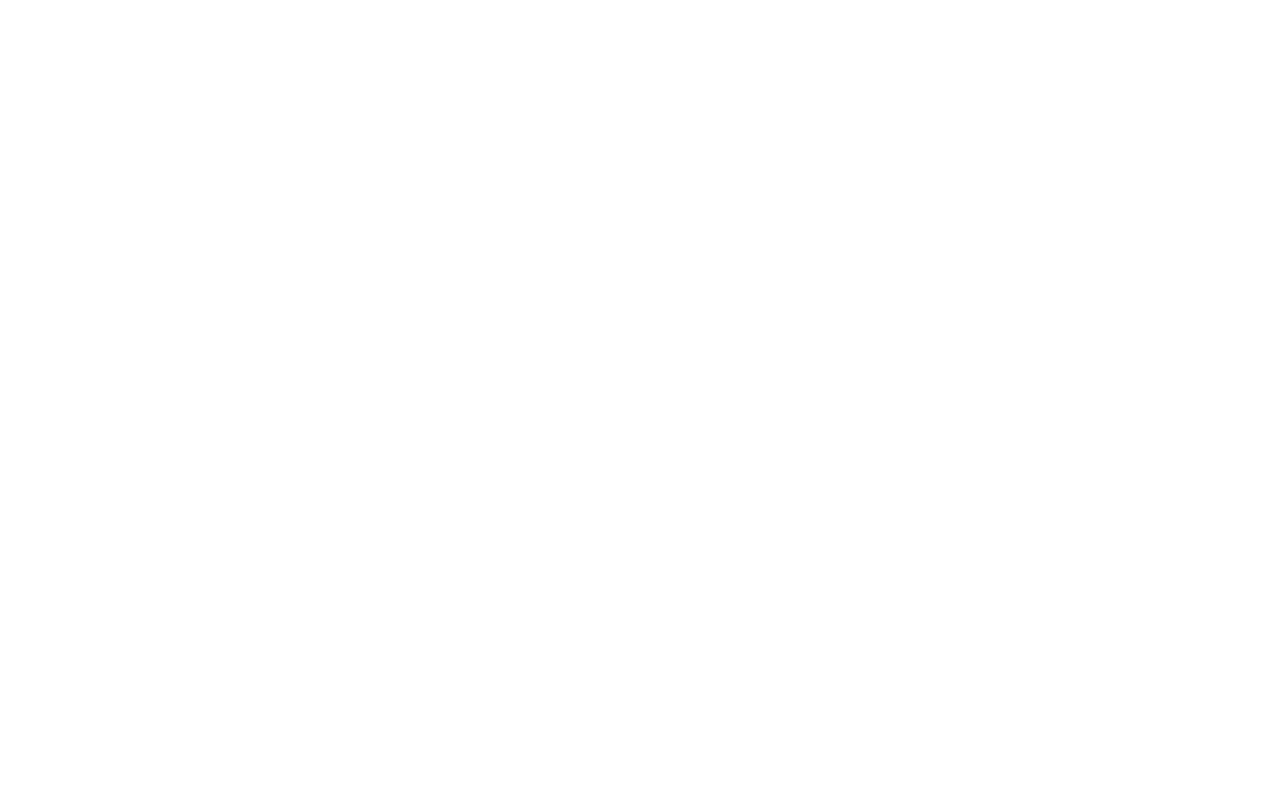
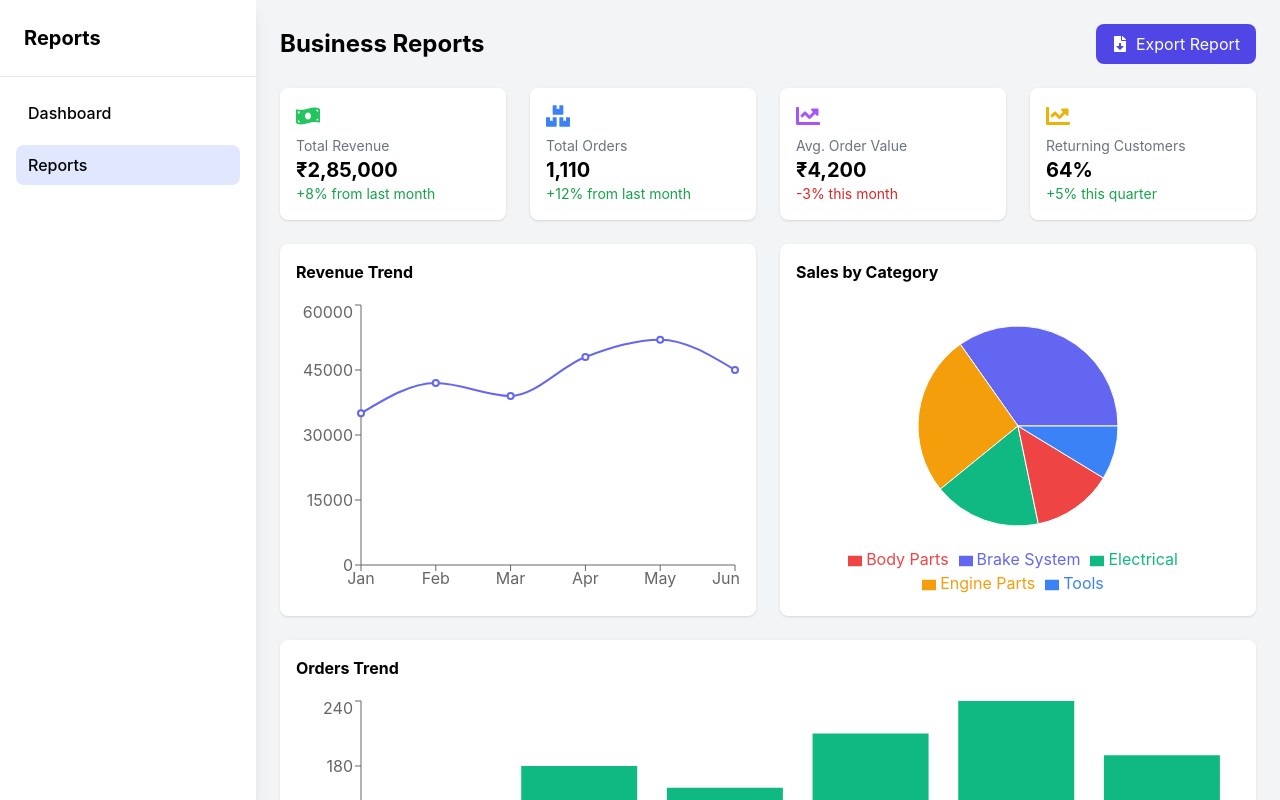
Before and after one commit to Srikumarsahoo/EzzyManagement, a React (Create React App) app in the folder ass-frontend/: page /reports in a window 1280 px wide. Before the commit this address had no page. Built offline with nearby package versions, Linux system fonts and the light colour scheme.

Commit message:
Changed the issue with login and added the path to the app.js and added report navigation to the dashboard with react-dom header

```diff
--- a/ass-frontend/src/App.js
+++ b/ass-frontend/src/App.js
@@ -1,21 +1,26 @@
 import React from "react";
 import { BrowserRouter as Router, Routes, Route } from "react-router-dom";
 import Login from "./components/Login";
-import Signup from "./components/signup";
+import Signup from "./components/signup";   // check capitalization!
 import Inventory from "./components/InventoryList";
 import Dashboard from "./pages/Dashboard";
-import { SpeedInsights } from "@vercel/speed-insights/react"
+import Reports from "./pages/Reports";
+import { SpeedInsights } from "@vercel/speed-insights/react";
 
 function App() {
   return (
     <Router>
+      <SpeedInsights />
       <Routes>
         <Route path="/" element={<Login />} />
+        <Route path="/login" element={<Login />} />
         <Route path="/signup" element={<Signup />} />
         <Route path="/inventory" element={<Inventory />} />
         <Route path="/dashboard" element={<Dashboard />} />
+        <Route path="/reports" element={<Reports />} />
       </Routes>
     </Router>
   );
 }
+
 export default App;
--- a/ass-frontend/src/pages/Dashboard.js
+++ b/ass-frontend/src/pages/Dashboard.js
@@ -5,6 +5,7 @@
   PieChart, Pie, Cell, Legend
 } from "recharts";
 import { FaBell, FaSun, FaPlus } from "react-icons/fa";
+import { Link } from "react-router-dom";
 
 // Sample data for charts
 const performanceData = [
@@ -35,11 +36,11 @@
           <p className="text-sm text-gray-500">Garage Tools & Parts</p>
         </div>
         <nav className="flex-1 p-4 space-y-3">
-          <a href="#" className="block py-2 px-3 rounded-lg hover:bg-indigo-100 font-medium">Dashboard</a>
-          <a href="#" className="block py-2 px-3 rounded-lg hover:bg-indigo-100 font-medium">Inventory</a>
-          <a href="#" className="block py-2 px-3 rounded-lg hover:bg-indigo-100 font-medium">Suppliers</a>
-          <a href="#" className="block py-2 px-3 rounded-lg hover:bg-indigo-100 font-medium">Reports</a>
-          <a href="#" className="block py-2 px-3 rounded-lg hover:bg-indigo-100 font-medium">Users</a>
+          <a href="/Dashboard" className="block py-2 px-3 rounded-lg hover:bg-indigo-100 font-medium">Dashboard</a>
+          <a href="/Inventory" className="block py-2 px-3 rounded-lg hover:bg-indigo-100 font-medium">Inventory</a>
+          <a href="/Suppliers" className="block py-2 px-3 rounded-lg hover:bg-indigo-100 font-medium">Suppliers</a>
+          <a href="/Reports" className="block py-2 px-3 rounded-lg hover:bg-indigo-100 font-medium">Reports</a>
+          <a href="/Users" className="block py-2 px-3 rounded-lg hover:bg-indigo-100 font-medium">Users</a>
         </nav>
         <div className="p-4 border-t">
           <p className="text-gray-600 font-medium">Quick Actions</p>
--- /dev/null
+++ b/ass-frontend/src/pages/Reports.js
@@ -0,0 +1,133 @@
+// src/pages/Reports.js
+import React from "react";
+import {
+  LineChart, Line, XAxis, YAxis, Tooltip, ResponsiveContainer,
+  PieChart, Pie, Cell, Legend, BarChart, Bar
+} from "recharts";
+import { FaFileDownload, FaChartLine, FaMoneyBillWave, FaBoxes } from "react-icons/fa";
+
+// Mock Data
+const revenueData = [
+  { month: "Jan", revenue: 35000 },
+  { month: "Feb", revenue: 42000 },
+  { month: "Mar", revenue: 39000 },
+  { month: "Apr", revenue: 48000 },
+  { month: "May", revenue: 52000 },
+  { month: "Jun", revenue: 45000 },
+];
+
+const categorySales = [
+  { name: "Brake System", value: 40000 },
+  { name: "Engine Parts", value: 30000 },
+  { name: "Electrical", value: 20000 },
+  { name: "Body Parts", value: 15000 },
+  { name: "Tools", value: 10000 },
+];
+const COLORS = ["#6366F1", "#F59E0B", "#10B981", "#EF4444", "#3B82F6"];
+
+const orderTrends = [
+  { month: "Jan", orders: 120 },
+  { month: "Feb", orders: 180 },
+  { month: "Mar", orders: 160 },
+  { month: "Apr", orders: 210 },
+  { month: "May", orders: 240 },
+  { month: "Jun", orders: 190 },
+];
+
+export default function Reports() {
+  return (
+    <div className="flex h-screen bg-gray-100">
+      {/* Sidebar placeholder (reuse your Dashboard sidebar component if modularized) */}
+      <aside className="w-64 bg-white shadow-lg flex flex-col">
+        <div className="p-6 font-bold text-xl border-b">Reports</div>
+        <nav className="flex-1 p-4 space-y-3">
+          <a href="/dashboard" className="block py-2 px-3 rounded-lg hover:bg-indigo-100 font-medium">Dashboard</a>
+          <a href="/reports" className="block py-2 px-3 rounded-lg bg-indigo-100 font-medium">Reports</a>
+        </nav>
+      </aside>
+
+      {/* Main Content */}
+      <main className="flex-1 p-6 overflow-y-auto">
+        {/* Header */}
+        <div className="flex justify-between items-center mb-6">
+          <h1 className="text-2xl font-bold">Business Reports</h1>
+          <button className="px-4 py-2 bg-indigo-600 text-white rounded-lg flex items-center">
+            <FaFileDownload className="mr-2" /> Export Report
+          </button>
+        </div>
+
+        {/* KPI Cards */}
+        <div className="grid grid-cols-4 gap-6 mb-6">
+          <div className="bg-white p-4 rounded-lg shadow flex flex-col">
+            <FaMoneyBillWave className="text-green-500 text-2xl mb-2" />
+            <p className="text-sm text-gray-500">Total Revenue</p>
+            <h2 className="text-xl font-bold">₹2,85,000</h2>
+            <p className="text-green-600 text-sm">+8% from last month</p>
+          </div>
+          <div className="bg-white p-4 rounded-lg shadow flex flex-col">
+            <FaBoxes className="text-blue-500 text-2xl mb-2" />
+            <p className="text-sm text-gray-500">Total Orders</p>
+            <h2 className="text-xl font-bold">1,110</h2>
+            <p className="text-green-600 text-sm">+12% from last month</p>
+          </div>
+          <div className="bg-white p-4 rounded-lg shadow flex flex-col">
+            <FaChartLine className="text-purple-500 text-2xl mb-2" />
+            <p className="text-sm text-gray-500">Avg. Order Value</p>
+            <h2 className="text-xl font-bold">₹4,200</h2>
+            <p className="text-red-600 text-sm">-3% this month</p>
+          </div>
+          <div className="bg-white p-4 rounded-lg shadow flex flex-col">
+            <FaChartLine className="text-yellow-500 text-2xl mb-2" />
+            <p className="text-sm text-gray-500">Returning Customers</p>
+            <h2 className="text-xl font-bold">64%</h2>
+            <p className="text-green-600 text-sm">+5% this quarter</p>
+          </div>
+        </div>
+
+        {/* Charts Section */}
+        <div className="grid grid-cols-2 gap-6 mb-6">
+          {/* Revenue Line Chart */}
+          <div className="bg-white p-4 rounded-lg shadow">
+            <h3 className="font-bold mb-4">Revenue Trend</h3>
+            <ResponsiveContainer width="100%" height={300}>
+              <LineChart data={revenueData}>
+                <XAxis dataKey="month" />
+                <YAxis />
+                <Tooltip />
+                <Line type="monotone" dataKey="revenue" stroke="#6366F1" strokeWidth={2} />
+              </LineChart>
+            </ResponsiveContainer>
+          </div>
+
+          {/* Category Sales Pie Chart */}
+          <div className="bg-white p-4 rounded-lg shadow">
+            <h3 className="font-bold mb-4">Sales by Category</h3>
+            <ResponsiveContainer width="100%" height={300}>
+              <PieChart>
+                <Pie data={categorySales} dataKey="value" nameKey="name" cx="50%" cy="50%" outerRadius={100}>
+                  {categorySales.map((entry, index) => (
+                    <Cell key={`cell-${index}`} fill={COLORS[index]} />
+                  ))}
+                </Pie>
+                <Legend />
+              </PieChart>
+            </ResponsiveContainer>
+          </div>
+        </div>
+
+        {/* Order Trends Bar Chart */}
+        <div className="bg-white p-4 rounded-lg shadow">
+          <h3 className="font-bold mb-4">Orders Trend</h3>
+          <ResponsiveContainer width="100%" height={300}>
+            <BarChart data={orderTrends}>
+              <XAxis dataKey="month" />
+              <YAxis />
+              <Tooltip />
+              <Bar dataKey="orders" fill="#10B981" />
+            </BarChart>
+          </ResponsiveContainer>
+        </div>
+      </main>
+    </div>
+  );
+}
```
